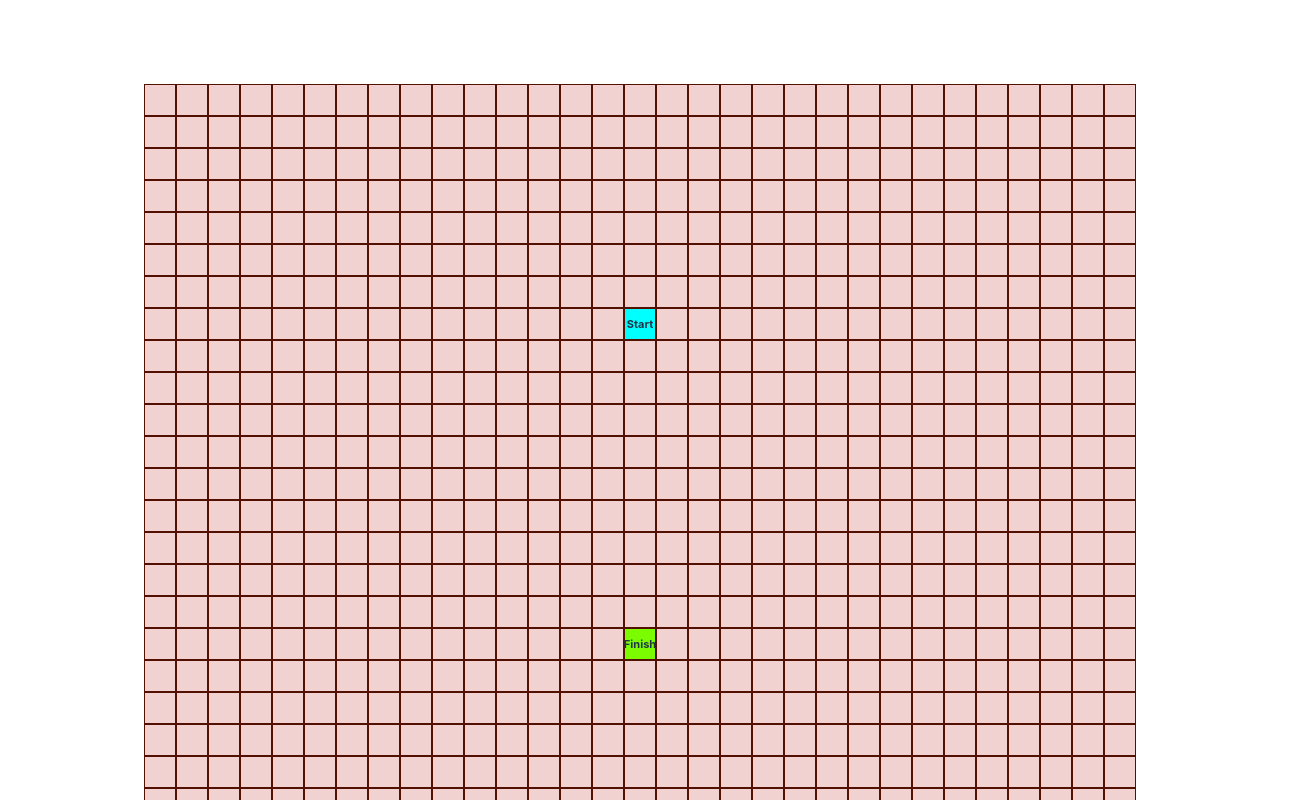
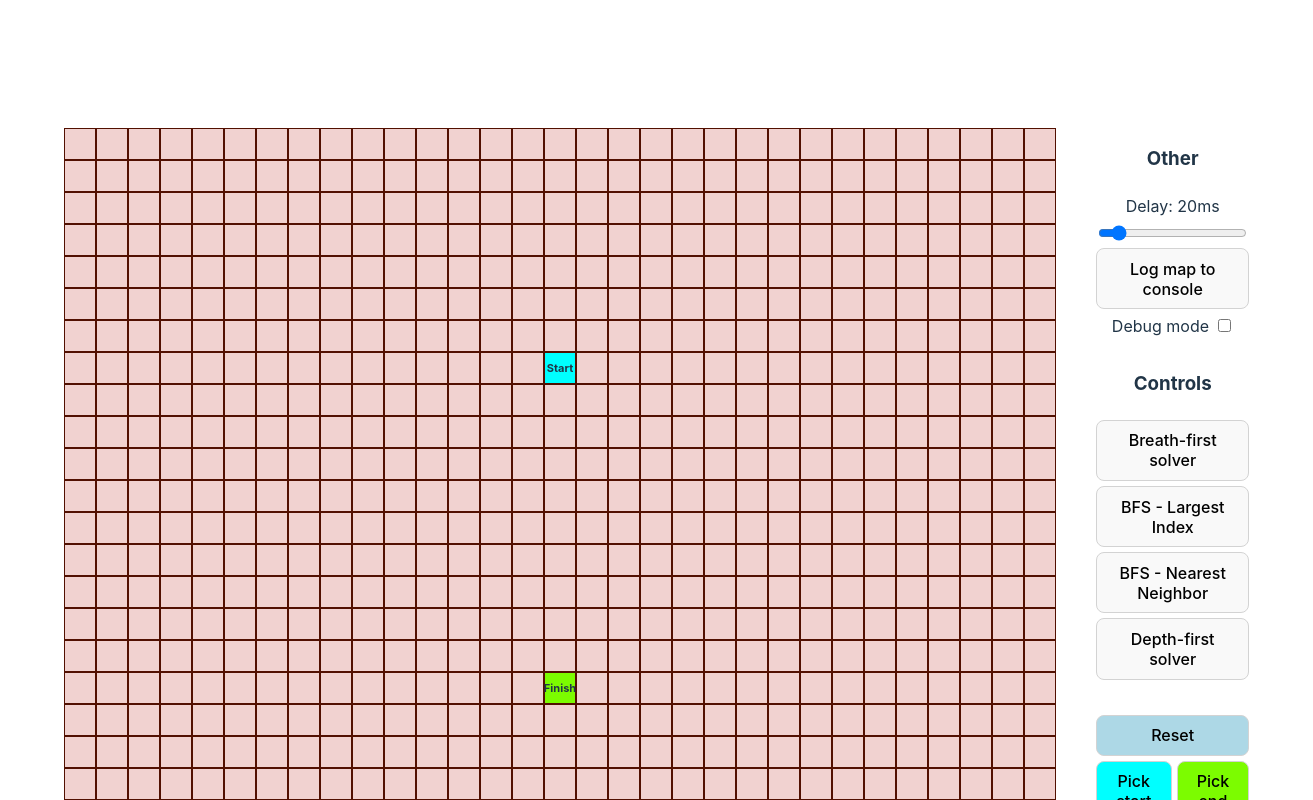
Before and after one commit to Uptaker/maze-pathfinding, a Svelte app: page / in a window 1280 px wide. Shown: the top 800 px of the page, 1313 px wide, since content can reach past the window. Built offline with nearby package versions, Linux system fonts and the light colour scheme.

Commit message:
small screen optimization (eg for laptops)

```diff
--- a/src/Maze.svelte
+++ b/src/Maze.svelte
@@ -61,7 +61,6 @@
         tile.type = Type.EMPTY
         tile.direction = null
       }
-      console.log(tile.x)
     }))
     state = state
   }
@@ -109,8 +108,9 @@
 
 </script>
 
-<h2>{message}</h2>
+<h2>{message}&nbsp;</h2>
 
+<div class="fluid-container">
     <div class="board" style="margin-bottom: 5px" on:mousedown={() => mouseDown = true} on:mouseup={() => mouseDown = false} on:mouseleave={() => mouseDown = false}>
         {#if state}
             <div class="row">
@@ -135,7 +135,7 @@
         {/if}
     </div>
 
-<div style="display:grid; grid-template-columns: 1fr 1fr 1fr; gap: 15px">
+    <div class="fluid-controls">
         <div class="row gap">
             <h3>Other</h3>
             <label for="delay">Delay: {delay}ms</label>
@@ -168,8 +168,10 @@
             <button on:click={() => selectMaze("spiral")}>Spiral</button>
             <button on:click={() => selectMaze("long")}>Long</button>
             <button on:click={() => selectMaze("zigzag")}>Zig-zag</button>
+            <button on:click={() => selectMaze("chaos")}>C̪̼̑͗͞Ĥ̥͇ͤAO͆̓͊S̪͇͐͆͜</button>
             <button on:click={() => selectMaze("empty")}>Empty</button>
             <button on:click={() => selectMaze("edgeToEdge")}>Empty, edge to edge</button>
+        </div>
     </div>
 </div>
 
@@ -211,4 +213,29 @@
         width: min-content;
         margin: 0 auto;
     }
+
+    .fluid-container {
+        display: flex;
+        width: 100%;
+        gap: 40px;
+        flex-direction: column;
+        justify-content: space-between;
+        align-content: center;
+    }
+
+    .fluid-controls {
+        display: grid;
+        grid-template-columns: 1fr 1fr 1fr;
+        gap: 15px;
+    }
+
+    @media only screen and (min-width: 1180px) {
+        .fluid-container {
+            flex-direction: row;
+        }
+        .fluid-controls {
+            grid-template-columns: 1fr;
+            grid-template-rows: auto auto auto;
+        }
+    }
 </style>
--- a/src/app.css
+++ b/src/app.css
@@ -41,7 +41,6 @@ h1 {
 }
 
 #app {
-  max-width: 1280px;
   margin: 0 auto;
   padding: 2rem;
   text-align: center;
```
Lines whose indentation alone changed are shown as unchanged.
